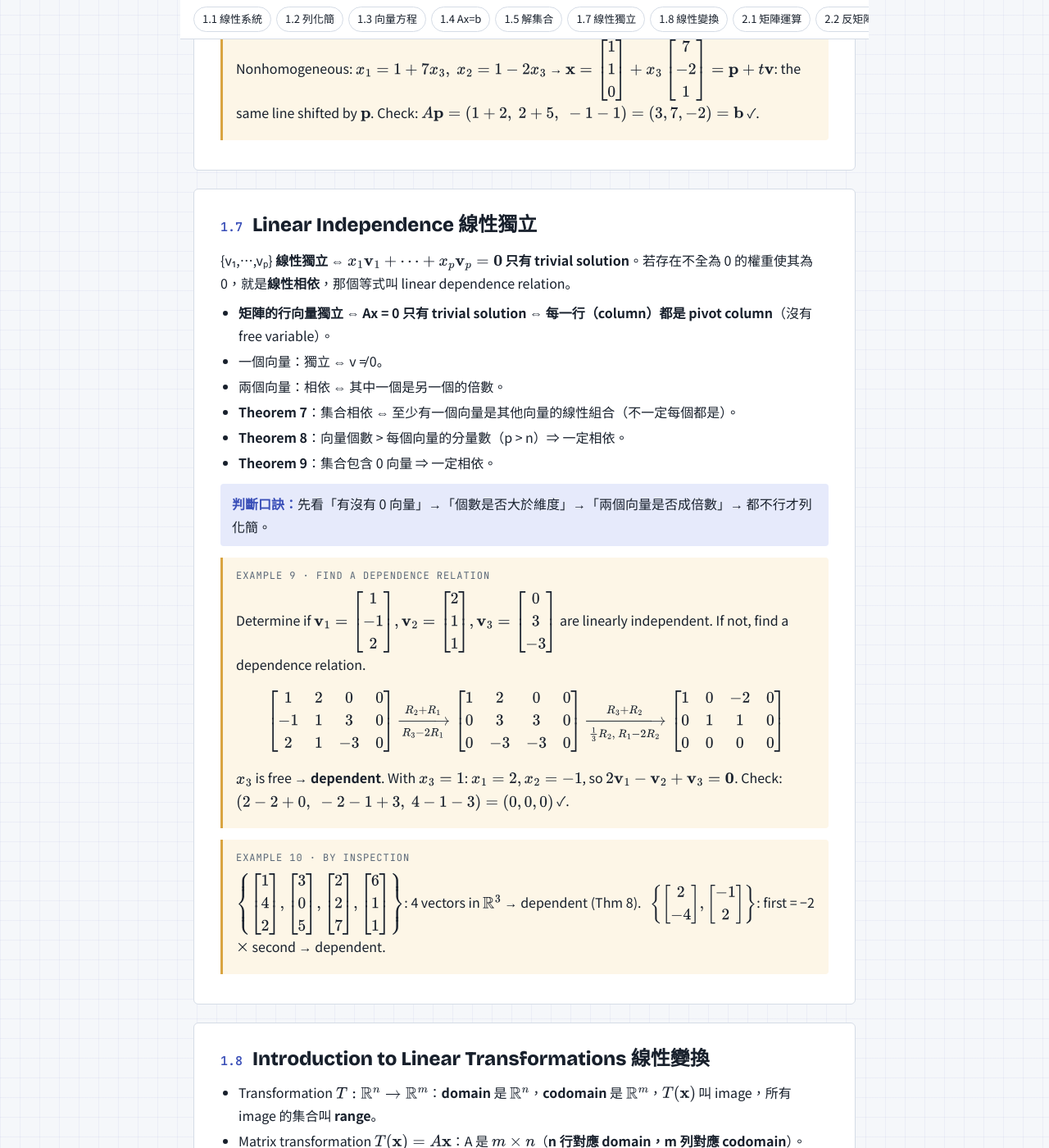
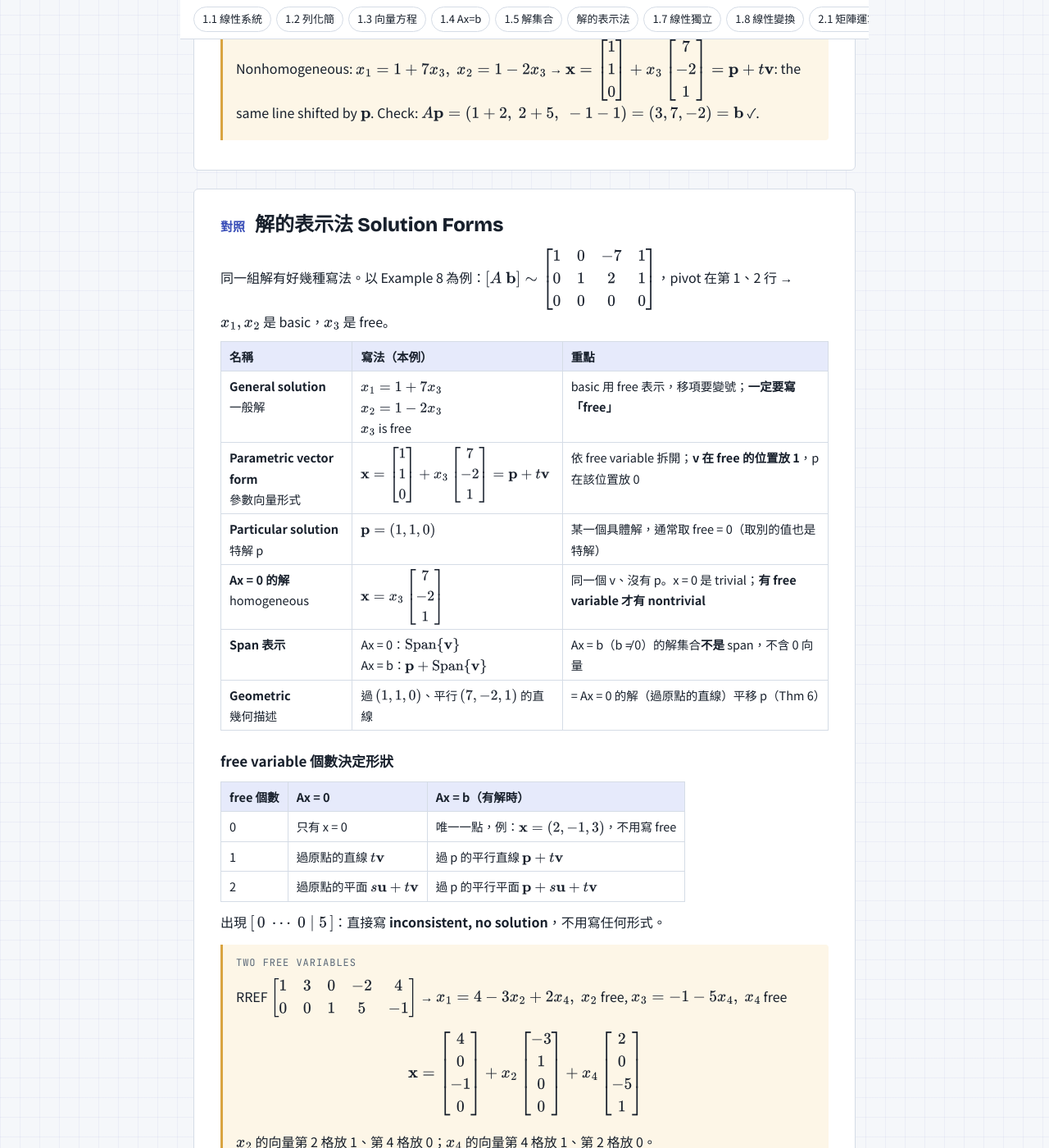
Before and after one commit to weif3383-cloud/weif3383-cloud.github.io, a Jekyll site: the page 線性代數線上題庫/index.html, which Jekyll copies as it is, in a window 1280 px wide and 1400 px high, scrolled down 4878 px. Shown: the whole window at 82% size. Built offline with Jekyll 4.4.1, drawn with Linux system fonts in a browser that asks for light colours; some of the changed text lies outside the part shown.

Commit message:
線性代數線上題庫：新增「解的表示法」對照小節
Co-Authored-By: Claude Opus 5.5 <noreply@anthropic.com>
Claude-Session: https://claude.ai/code/session_01MJ14ZMPqXfMnaoTn9V6Aam

```diff
--- a/線性代數線上題庫/index.html
+++ b/線性代數線上題庫/index.html
@@ -91,7 +91,7 @@ html{scroll-behavior:smooth}
 </header>
 
 <nav class="chips" aria-label="章節">
-  <a href="#s11">1.1 線性系統</a><a href="#s12">1.2 列化簡</a><a href="#s13">1.3 向量方程</a><a href="#s14">1.4 Ax=b</a><a href="#s15">1.5 解集合</a><a href="#s17">1.7 線性獨立</a><a href="#s18">1.8 線性變換</a><a href="#s21">2.1 矩陣運算</a><a href="#s22">2.2 反矩陣</a><a href="#s23">2.3 可逆矩陣定理</a><a href="#quiz">模擬考</a>
+  <a href="#s11">1.1 線性系統</a><a href="#s12">1.2 列化簡</a><a href="#s13">1.3 向量方程</a><a href="#s14">1.4 Ax=b</a><a href="#s15">1.5 解集合</a><a href="#forms">解的表示法</a><a href="#s17">1.7 線性獨立</a><a href="#s18">1.8 線性變換</a><a href="#s21">2.1 矩陣運算</a><a href="#s22">2.2 反矩陣</a><a href="#s23">2.3 可逆矩陣定理</a><a href="#quiz">模擬考</a>
 </nav>
 
 <!-- 1.1 -->
@@ -200,6 +200,47 @@ html{scroll-behavior:smooth}
 <p>(For \([A\ \mathbf 0]\) the same row operations give the same left part with a last column of zeros.)</p>
 <p>Homogeneous: \(x_1=7x_3,\ x_2=-2x_3\) → \(\mathbf x = x_3\begin{bmatrix}7\\-2\\1\end{bmatrix}\), a line through the origin.</p>
 <p>Nonhomogeneous: \(x_1 = 1+7x_3,\ x_2 = 1-2x_3\) → \(\mathbf x = \begin{bmatrix}1\\1\\0\end{bmatrix} + x_3\begin{bmatrix}7\\-2\\1\end{bmatrix} = \mathbf p + t\mathbf v\): the same line shifted by \(\mathbf p\). Check: \(A\mathbf p = (1+2,\ 2+5,\ -1-1) = (3,7,-2)=\mathbf b\) ✓.</p></div>
+</section>
+
+<!-- forms -->
+<section class="sec" id="forms">
+<h2><span class="no">對照</span>解的表示法 Solution Forms</h2>
+<p>同一組解有好幾種寫法。以 Example 8 為例：\([A\ \mathbf b]\sim\begin{bmatrix}1&0&-7&1\\0&1&2&1\\0&0&0&0\end{bmatrix}\)，pivot 在第 1、2 行 → \(x_1,x_2\) 是 basic，\(x_3\) 是 free。</p>
+<div class="tbl"><table>
+<tr><th>名稱</th><th>寫法（本例）</th><th>重點</th></tr>
+<tr><td><b>General solution</b><br>一般解</td><td>\(x_1=1+7x_3\)<br>\(x_2=1-2x_3\)<br>\(x_3\) is free</td><td>basic 用 free 表示，移項要變號；<b>一定要寫「free」</b></td></tr>
+<tr><td><b>Parametric vector form</b><br>參數向量形式</td><td>\(\mathbf x=\begin{bmatrix}1\\1\\0\end{bmatrix}+x_3\begin{bmatrix}7\\-2\\1\end{bmatrix}=\mathbf p+t\mathbf v\)</td><td>依 free variable 拆開；<b>v 在 free 的位置放 1</b>，p 在該位置放 0</td></tr>
+<tr><td><b>Particular solution</b><br>特解 p</td><td>\(\mathbf p=(1,1,0)\)</td><td>某一個具體解，通常取 free = 0（取別的值也是特解）</td></tr>
+<tr><td><b>Ax = 0 的解</b><br>homogeneous</td><td>\(\mathbf x=x_3\begin{bmatrix}7\\-2\\1\end{bmatrix}\)</td><td>同一個 v、沒有 p。x = 0 是 trivial；<b>有 free variable 才有 nontrivial</b></td></tr>
+<tr><td><b>Span 表示</b></td><td>Ax = 0：\(\text{Span}\{\mathbf v\}\)<br>Ax = b：\(\mathbf p+\text{Span}\{\mathbf v\}\)</td><td>Ax = b（b ≠ 0）的解集合<b>不是</b> span，不含 0 向量</td></tr>
+<tr><td><b>Geometric</b><br>幾何描述</td><td>過 \((1,1,0)\)、平行 \((7,-2,1)\) 的直線</td><td>= Ax = 0 的解（過原點的直線）平移 p（Thm 6）</td></tr>
+</table></div>
+
+<h3>free variable 個數決定形狀</h3>
+<div class="tbl"><table>
+<tr><th>free 個數</th><th>Ax = 0</th><th>Ax = b（有解時）</th></tr>
+<tr><td>0</td><td>只有 x = 0</td><td>唯一一點，例：\(\mathbf x=(2,-1,3)\)，不用寫 free</td></tr>
+<tr><td>1</td><td>過原點的直線 \(t\mathbf v\)</td><td>過 p 的平行直線 \(\mathbf p+t\mathbf v\)</td></tr>
+<tr><td>2</td><td>過原點的平面 \(s\mathbf u+t\mathbf v\)</td><td>過 p 的平行平面 \(\mathbf p+s\mathbf u+t\mathbf v\)</td></tr>
+</table></div>
+<p>出現 \([\,0\ \cdots\ 0 \mid 5\,]\)：直接寫 <b>inconsistent, no solution</b>，不用寫任何形式。</p>
+
+<div class="ex"><div class="tag">Two free variables</div>
+<p>RREF \(\begin{bmatrix}1&3&0&-2&4\\0&0&1&5&-1\end{bmatrix}\) → \(x_1=4-3x_2+2x_4,\ x_2\) free, \(x_3=-1-5x_4,\ x_4\) free</p>
+\[\mathbf x=\begin{bmatrix}4\\0\\-1\\0\end{bmatrix}+x_2\begin{bmatrix}-3\\1\\0\\0\end{bmatrix}+x_4\begin{bmatrix}2\\0\\-5\\1\end{bmatrix}\]
+<p>\(x_2\) 的向量第 2 格放 1、第 4 格放 0；\(x_4\) 的向量第 4 格放 1、第 2 格放 0。</p></div>
+
+<h3>看題目用字決定寫法</h3>
+<div class="tbl"><table>
+<tr><th>題目說</th><th>要寫</th></tr>
+<tr><td><i>Find the general solution</i></td><td>一般解（一條一條，標明 free）</td></tr>
+<tr><td><i>Write … in parametric vector form</i></td><td>\(\mathbf x=\mathbf p+t\mathbf v\)</td></tr>
+<tr><td><i>Describe the solution set</i></td><td>參數向量形式最保險；問幾何就加直線或平面描述</td></tr>
+<tr><td><i>Describe all solutions of Ax = 0</i></td><td>\(\mathbf x=t\mathbf v\)（沒有 p）</td></tr>
+<tr><td><i>Does Ax = 0 have a nontrivial solution?</i></td><td>有沒有 free variable → Yes / No 加理由</td></tr>
+<tr><td><i>Give a geometric description / compare</i></td><td>直線或平面、過原點或過 p、平行哪個向量</td></tr>
+</table></div>
+<div class="key"><b>最常搞混：</b>① general solution 是方程式、parametric vector form 是向量相加，不確定就兩個都寫；② v 的 free 位置是 1 不是 0；③ Ax = 0 沒有 p；④ 「Ax = 0」本身是 implicit description，解出來的參數形式才是 explicit description。<br>練習：Q4（general solution）、Q9（參數形式＋幾何）、Q15（兩個 free variable）。</div>
 </section>
 
 <!-- 1.7 -->
```
